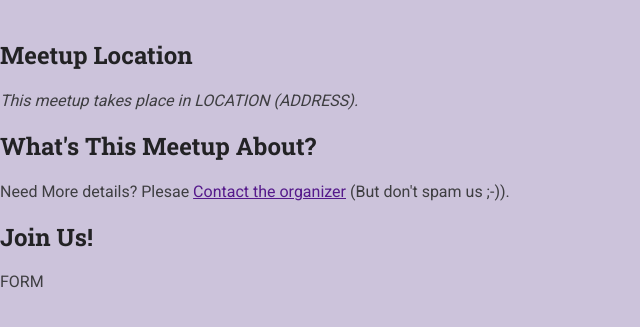
After one commit to mazen-r/Meetups, a Django app: template base/templates/base/meetup-detail.html in a window 1280 px wide. The commit adds this page. Shown: the top 327 px of the page, without its empty margins (0-640 px from the left). Run offline with Django 4.2, Linux system fonts and the light colour scheme; the template is opened without the code that fills it: most values are stand-ins (such as "Sample title", 1, 10 or a date in 2020).

Commit message:
Added details page

```diff
--- a/base/templates/base/index.html
+++ b/base/templates/base/index.html
@@ -10,8 +10,8 @@
         <link rel="stylesheet" href="{% static 'base/styles/base.css' %}">
         <link rel="stylesheet" href="{% static 'base/styles/all-meetups.css' %}">
     </head>
-        <header>
-            <nav><a href="/base">Django Meetups</a></nav>
+        <header id="main-header">
+            <nav><a href="/base" id="main-logo">Django Meetups</a></nav>
         <h1>We got great meetups coming up!</h1>
         <p>Find one that best suits you needs</p>
         </header>
--- /dev/null
+++ b/base/templates/base/meetup-detail.html
@@ -0,0 +1,36 @@
+{% load static %}
+<!DOCTYPE html>
+<html lang="en">
+<head>
+    <meta charset="UTF-8">
+    <meta http-equiv="X-UA-Compatible" content="IE=edge">
+    <meta name="viewport" content="width=device-width, initial-scale=1.0">
+    <title>{{ meetup_title }}</title>
+    <link rel="stylesheet" href="{% static 'base/styles/base.css' %}">
+    <link rel="stylesheet" href="{% static 'base/styles/meetup-detail.css' %}">
+</head>
+<body>
+    <main>
+        <article>
+            <img src="" alt="">
+
+            <section id="location">
+                <h2>Meetup Location</h2>
+                <address>This meetup takes place in <span>LOCATION</span> (ADDRESS).</address>
+
+            </section>
+            <section id="details">
+                <h2>What's This Meetup About?</h2>
+                <footer>
+                    <p>Need More details? Plesae <a href="">Contact the organizer</a> (But don't spam us ;-)).</p>
+                </footer>
+            </section>
+
+            <section id="registration">
+                <h2>Join Us!</h2>
+                FORM
+            </section>
+        </article>
+    </main>
+</body>
+</html>
--- a/base/urls.py
+++ b/base/urls.py
@@ -3,4 +3,5 @@ from . import views
 
 urlpatterns = [
     path('meetups/', views.index),
+
 ]
```
Also changed, not shown: base/views.py (+10 -0 lines).
